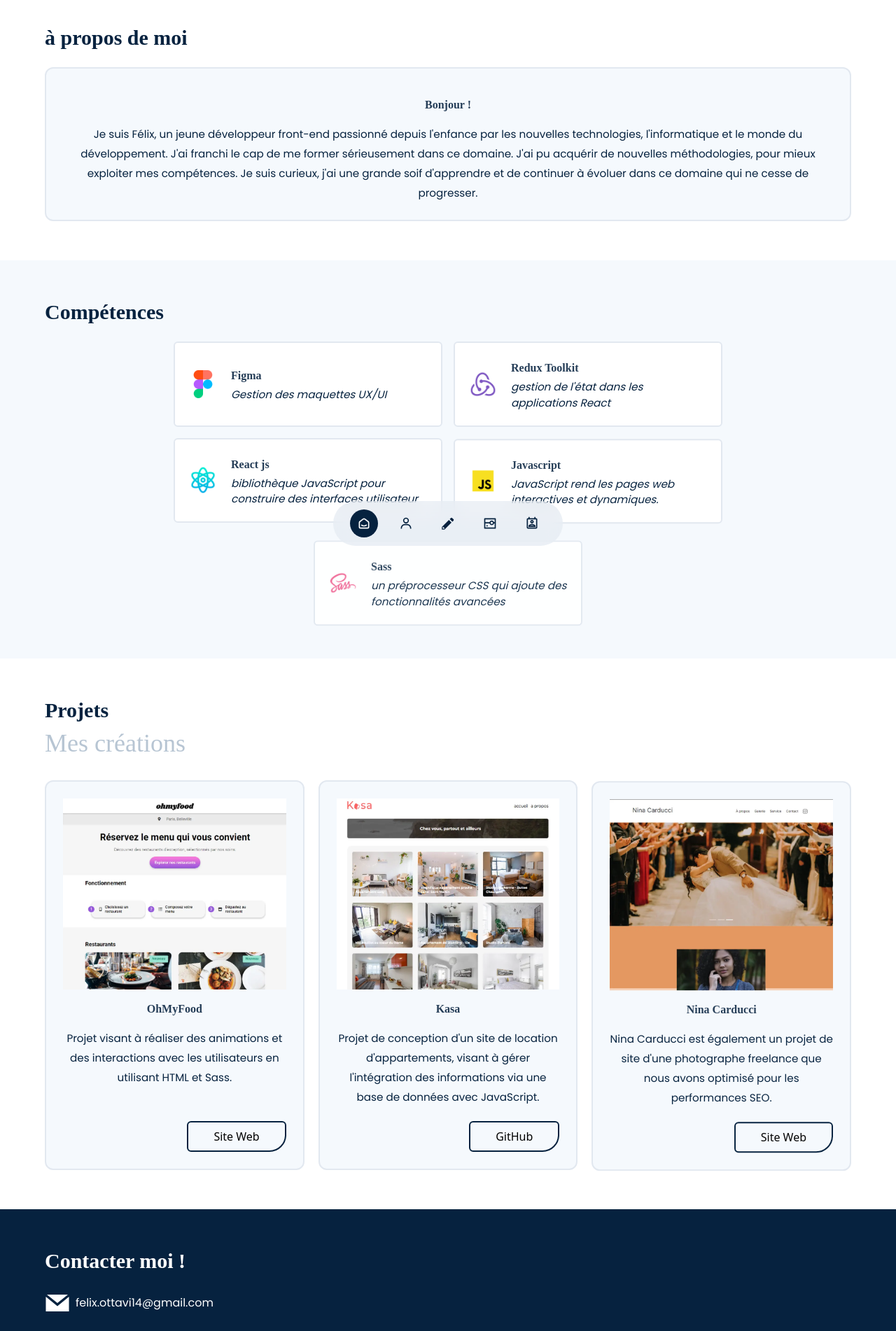
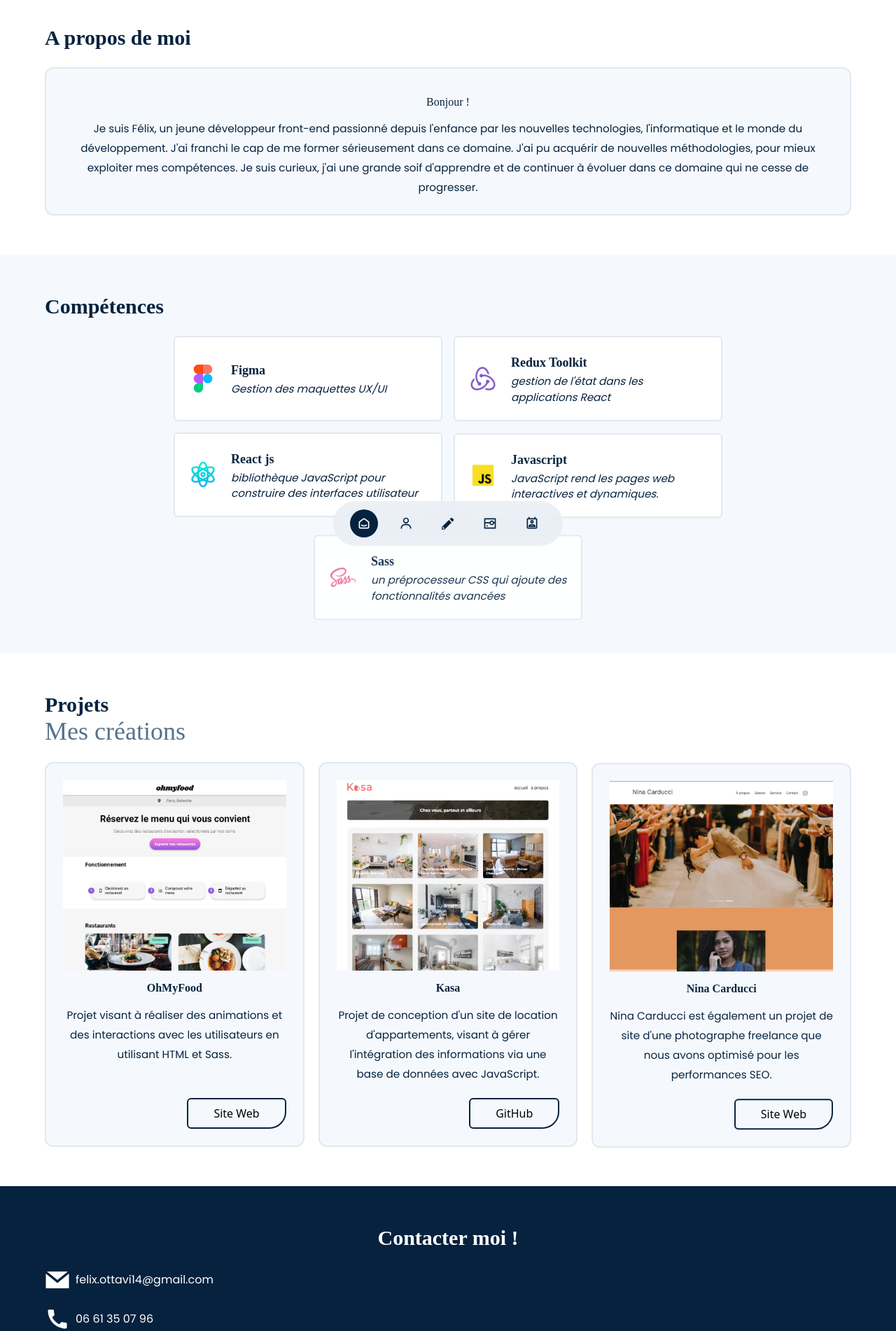
Before and after one commit to lolsono/portfolio, a React (Vite) app: page / in a window 1280 px wide. Shown: the part 820-2722 px from the top of the page at 70% size. Built offline with nearby package versions, Linux system fonts and the light colour scheme; a web font is replaced by a local one.

Commit message:
modification pour les nomes d'accessibilité

```diff
--- a/index.html
+++ b/index.html
@@ -1,5 +1,5 @@
 <!DOCTYPE html>
-<html lang="en">
+<html lang="fr">
   <head>
     <meta charset="UTF-8" />
     <link rel="icon" type="image/svg+xml" href="/vite.svg" />
--- a/src/App.jsx
+++ b/src/App.jsx
@@ -19,18 +19,24 @@ const App = () => {
     });
   }, []);
   return (
-    <div className="">
+    <>
+      <header>
         <Navbar />
         <Hero />
+      </header>
+
+      <main>
         <Service />
         <Skills />
         <Projects />
+      </main>
+
+      <footer className="text-center">
         <Contact />
-      <footer className="p-3 text-center">
-        <h6 className="mb-3">Ottavi Félix</h6>
-        <p>© All CopyRights Reserved 2024</p>
+        <h3 className="mb-3 pt-4 text-sm">Ottavi Félix</h3>
+        <p className="pb-5">© All CopyRights Reserved 2024</p>
       </footer>
-    </div>
+    </>
   );
 };
 
--- a/src/components/Contact.jsx
+++ b/src/components/Contact.jsx
@@ -23,7 +23,7 @@ const Contact = () => {
                 data-aos-delay={i * 430}
                 className="flex items-center gap-2"
               >
-                <h4 className="text-white">{createElement(content.icon)}</h4>
+                <p className="text-white text-4xl">{createElement(content.icon)}</p>
                 <a className="font-Poppins" href={content.link} target="_blank">
                   {content.text}
                 </a>
--- a/src/components/Hero.jsx
+++ b/src/components/Hero.jsx
@@ -17,7 +17,7 @@ const Hero = () => {
 
         {/* first col */}
         <div className="pb-16 px-6 pt-5" data-aos="fade-down">
-          <h2>Développeur Front-end</h2>
+          <h1 className="text-5xl leading-4 font-bold font-Inria">Développeur Front-end</h1>
           <br />
 
           <p>Bienvenue sur mon portfolio, où l'innovation rencontre la créativité.</p>
--- a/src/components/Projects.jsx
+++ b/src/components/Projects.jsx
@@ -9,9 +9,9 @@ const Projects = () => {
         <h2 className="title" data-aos="fade-down">
           Projets
         </h2>
-        <h4 className="subtitle" data-aos="fade-down">
+        <h3 className=" text-4xl text-ligthText" data-aos="fade-down">
           Mes créations
-        </h4>
+        </h3>
         <br />
         <div className="flex gap-5 justify-between flex-wrap group">
           {projects.projects_content.map((content, i) => (
@@ -22,7 +22,7 @@ const Projects = () => {
               className="min-w-[14rem] duration-300 cursor-pointer border-2 border-slate-200 rounded-xl text-center bg-bg_light_primary p-6 flex-1 group md:group-hover:blur-sm md:hover:!blur-none flex flex-col"
             >
               <img src={content.logo} alt="..." className="mx-auto" />
-              <h6 className="my-3">{content.title}</h6>
+              <h4 className="my-3 text-base font-bold leading-8">{content.title}</h4>
               <p className="leading-7 mb-5">{content.para}</p>
               <div className="mt-auto flex justify-end">
                 <a href={content.link} className="btn hover:bg-white">
--- a/src/components/Skills.jsx
+++ b/src/components/Skills.jsx
@@ -28,7 +28,7 @@ const Skills = () => {
                 />
               </div>
               <div>
-                <h6>{skill.name}</h6>
+                <h3 className="text-lg font-bold leading-8">{skill.name}</h3>
                 <p className="italic">{skill.para}</p>
               </div>
             </div>
--- a/src/components/about.jsx
+++ b/src/components/about.jsx
@@ -4,7 +4,7 @@ const Services = () => {
     <section id="about">
       <div className="md:container px-5 py-14">
         <h2 className="title" data-aos="fade-down">
-        à propos de moi
+        A propos de moi
         </h2>
         <br />
         <div className="flex gap-5 justify-between flex-wrap group">
@@ -15,7 +15,7 @@ const Services = () => {
               className="min-w-[14rem] duration-300 cursor-pointer border-2 border-slate-200 rounded-xl text-center bg-bg_light_primary p-6 flex-1 group-hover:blur-sm
               hover:!blur-none"
             >
-              <h6 className="my-3">Bonjour !</h6>
+              <h3 className="my-3 text-base">Bonjour !</h3>
               <p className="leading-7">Je suis Félix, un jeune développeur front-end passionné depuis l'enfance par les nouvelles technologies, l'informatique et le monde du développement. J'ai franchi le cap de me former sérieusement dans ce domaine. J'ai pu acquérir de nouvelles méthodologies, pour mieux exploiter mes compétences. Je suis curieux, j'ai une grande soif d'apprendre et de continuer à évoluer dans ce domaine qui ne cesse de progresser.</p>
             </div>
 
--- a/tailwind.config.cjs
+++ b/tailwind.config.cjs
@@ -16,6 +16,7 @@ module.exports = {
         dark_primary: "#06223F",
         bg_light_primary: "#F5F9FD",
         gray: "#B7C5D3",
+        ligthText: "#55728B",
       },
       backgroundImage: {
         primaryLinear: "linear-gradient(180deg, #B6CCF5 0.48%, #D5E3F1 100%)",
```
Lines whose indentation alone changed are shown as unchanged.
